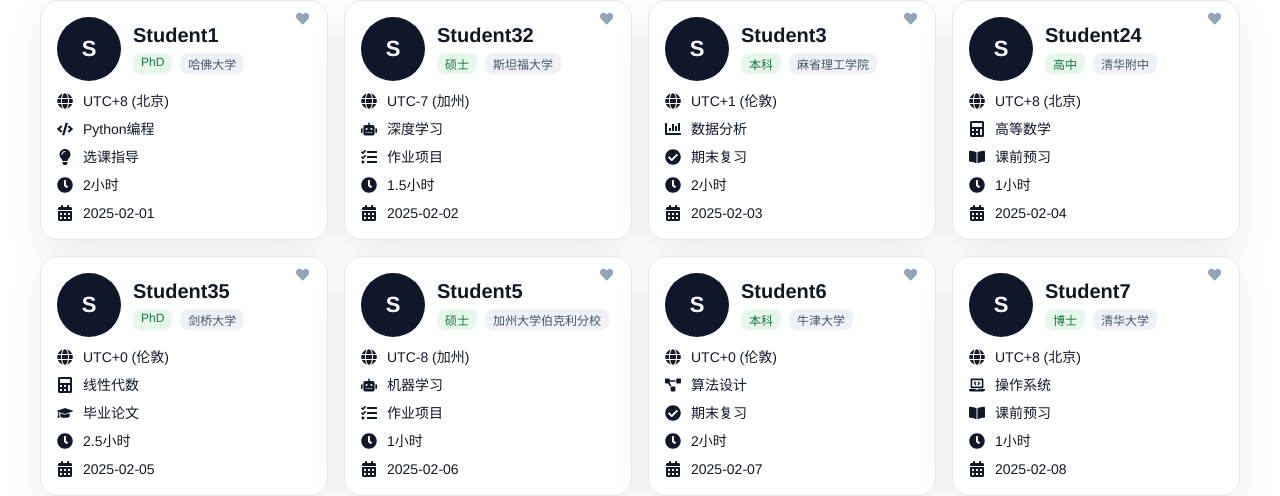
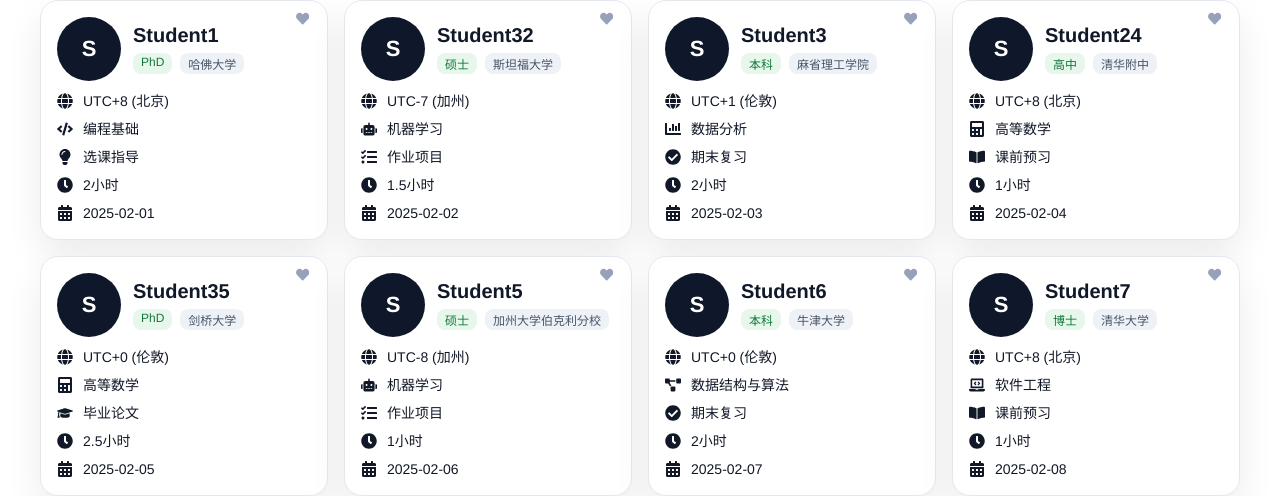
Before and after one commit to ZhiyuanMiao1/Project1, a React (Create React App) app in the folder my-app/: page /teacher in a window 1280 px wide. Shown: the part 283-779 px from the top of the page. Built offline with nearby package versions, Linux system fonts and the light colour scheme.

Commit message:
教师页面卡片课程数据更新

```diff
--- a/my-app/src/components/ListingCard/TeacherListingCard.js
+++ b/my-app/src/components/ListingCard/TeacherListingCard.js
@@ -49,9 +49,79 @@ function TeacherListingCard({ data }) {
   const name = `Student${data?.id ?? ''}`;
   const degree = data?.degree || '';
   const school = data?.school || '';
-  const courses = Array.isArray(data?.courses)
-    ? data.courses.join('、')
-    : (data?.courses || '');
+  // —— 课程方向：将原始课程名规范为学生发布页中的标准标签，并按标签选择图标 —— //
+  const DIRECTION_LABEL_ICON_MAP = {
+    '编程基础': FaCode,
+    '数据结构与算法': FaProjectDiagram,
+    '机器学习': FaRobot,
+    'AI 大模型': RiAiGenerate,
+    '数据分析': FaChartBar,
+    '高等数学': FaCalculator,
+    '概率与统计': FaChartPie,
+    '物理学': FaAtom,
+    '生命科学': FaDna,
+    '化学': FaFlask,
+    '材料科学': FaCubes,
+    '软件工程': FaLaptopCode,
+    '网络安全': FaShieldAlt,
+    '金融学': FaDollarSign,
+    '会计学': FaCalculator,
+    '经济学': FaUniversity,
+    '市场营销': FaBullhorn,
+    '运营管理': FaCogs,
+    '项目管理': FaTasks,
+    '心理学': FaBrain,
+    '设计 / 创意': FaPalette,
+    '语言学': FaLanguage,
+    '传播学': FaBroadcastTower,
+    '法律': FaBalanceScale,
+    '论文写作与润色': FaFileAlt,
+    '求职辅导': FaUserTie,
+    '其它课程方向': FaEllipsisH,
+  };
+
+  const normalizeCourseLabel = (raw) => {
+    const s = String(raw || '').trim();
+    if (!s) return '';
+    // 若已是标准标签，直接返回
+    if (DIRECTION_LABEL_ICON_MAP[s]) return s;
+    const lower = s.toLowerCase();
+    const has = (re) => re.test(s) || re.test(lower);
+    if (has(/python|编程/)) return '编程基础';
+    if (has(/数据结构|算法/)) return '数据结构与算法';
+    if (has(/深度学习|机器学习|ml/)) return '机器学习';
+    if (has(/大模型|llm/)) return 'AI 大模型';
+    if (has(/数据分析|可视化/)) return '数据分析';
+    if (has(/高等数学|线性代数|微积分|数理逻辑/)) return '高等数学';
+    if (has(/概率|统计/)) return '概率与统计';
+    if (has(/物理/)) return '物理学';
+    if (has(/生命|生物/)) return '生命科学';
+    if (has(/化学/)) return '化学';
+    if (has(/材料/)) return '材料科学';
+    if (has(/操作系统|数据库|网络|软件|工程|编译/)) return '软件工程';
+    if (has(/安全/)) return '网络安全';
+    if (has(/金融/)) return '金融学';
+    if (has(/会计/)) return '会计学';
+    if (has(/经济/)) return '经济学';
+    if (has(/营销/)) return '市场营销';
+    if (has(/运营/)) return '运营管理';
+    if (has(/项目管理/)) return '项目管理';
+    if (has(/心理/)) return '心理学';
+    if (has(/设计|创意/)) return '设计 / 创意';
+    if (has(/语言学/)) return '语言学';
+    if (has(/传播/)) return '传播学';
+    if (has(/法律/)) return '法律';
+    if (has(/写作|论文/)) return '论文写作与润色';
+    if (has(/求职/)) return '求职辅导';
+    return '其它课程方向';
+  };
+
+  const courseTitles = Array.isArray(data?.courses)
+    ? data.courses
+    : (data?.courses ? [data.courses] : []);
+  const normalizedLabels = Array.from(new Set(courseTitles.map(normalizeCourseLabel).filter(Boolean)));
+  const courses = normalizedLabels.join('、');
+  const CourseIcon = DIRECTION_LABEL_ICON_MAP[normalizedLabels[0]] || FaFileAlt;
 
   // 课程类型到图标的映射（与“学生发布课程需求”页面保持一致）
   const COURSE_TYPE_ICON_MAP = {
@@ -64,41 +134,7 @@ function TeacherListingCard({ data }) {
   };
   const CourseTypeIcon = COURSE_TYPE_ICON_MAP[data?.courseType] || FaGraduationCap;
 
-  // 课程方向图标：根据课程名称做关键词匹配，映射到与“学生发布课程需求”一致的图标
-  const getCourseIcon = (title) => {
-    const s = String(title || '').toLowerCase();
-    if (!s) return FaFileAlt;
-    const has = (kw) => s.includes(kw);
-    if (has('python') || has('编程') || has('program')) return FaCode;
-    if (has('数据结构') || has('算法') || has('algorithm')) return FaProjectDiagram;
-    if (has('大模型') || has('llm')) return RiAiGenerate;
-    if (has('机器学习') || has('深度学习') || has('ml')) return FaRobot;
-    if (has('数据分析')) return FaChartBar;
-    if (has('高等数学') || has('线性代数') || has('微积分') || has('calculus') || has('linear algebra')) return FaCalculator;
-    if (has('概率') || has('统计')) return FaChartPie;
-    if (has('物理')) return FaAtom;
-    if (has('生命') || has('生物')) return FaDna;
-    if (has('化学')) return FaFlask;
-    if (has('材料')) return FaCubes;
-    if (has('软件') || has('操作系统') || has('数据库') || has('网络') || has('编译')) return FaLaptopCode;
-    if (has('安全')) return FaShieldAlt;
-    if (has('金融')) return FaDollarSign;
-    if (has('会计')) return FaCalculator;
-    if (has('经济')) return FaUniversity;
-    if (has('营销')) return FaBullhorn;
-    if (has('运营')) return FaCogs;
-    if (has('项目管理')) return FaTasks;
-    if (has('心理')) return FaBrain;
-    if (has('设计') || has('创意')) return FaPalette;
-    if (has('语言学')) return FaLanguage;
-    if (has('传播')) return FaBroadcastTower;
-    if (has('法律')) return FaBalanceScale;
-    if (has('写作') || has('论文')) return FaFileAlt;
-    if (has('求职')) return FaUserTie;
-    return FaFileAlt;
-  };
-  const mainCourse = Array.isArray(data?.courses) ? data.courses[0] : (data?.courses || '');
-  const CourseIcon = getCourseIcon(mainCourse);
+  // 课程类型（第三行）映射保持不变
 
   return (
     // 保持原有 .listing-card 尺寸规则，同时套用预览卡的视觉风格
```
